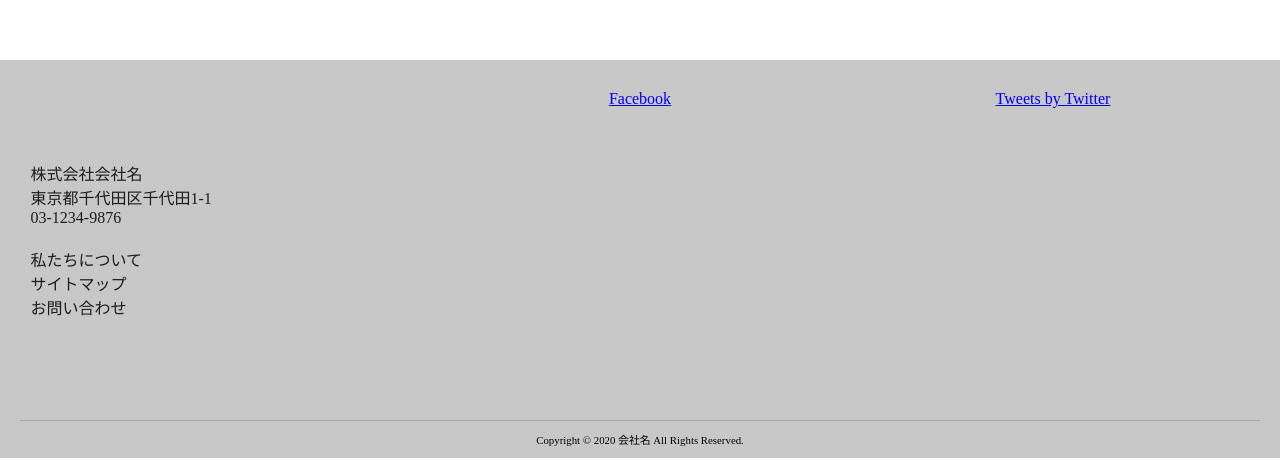
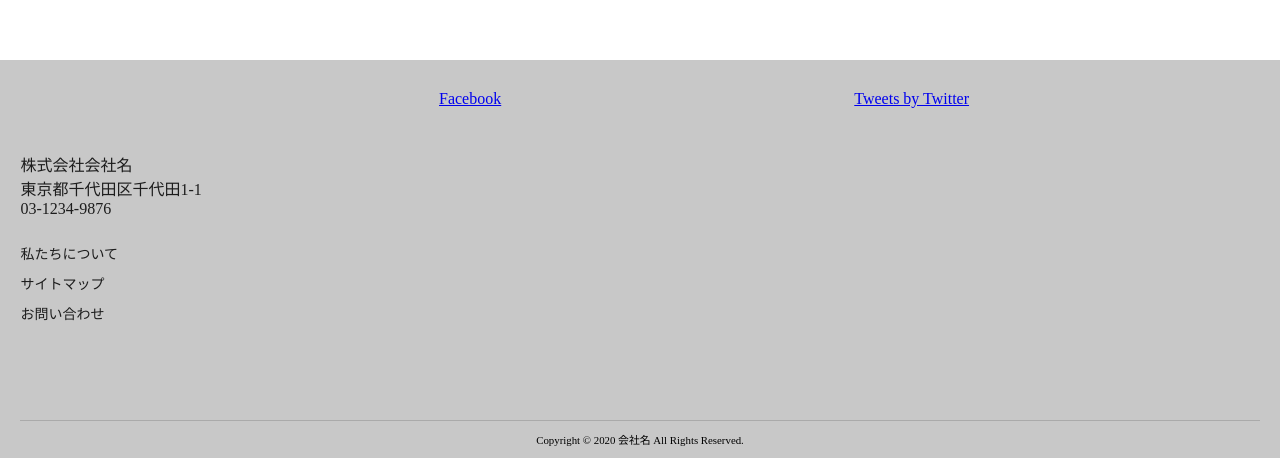
Before and after one commit to h23k/site-footer, a website with bundled scripts: page index.html in a window 1280 px wide. Shown: the part 340-800 px from the top of the page. Built offline with nearby package versions, Linux system fonts and the light colour scheme.

Commit message:
クラスを付けて表示調整

```diff
--- a/index.html
+++ b/index.html
@@ -10,8 +10,8 @@
 
   <div class="container">
     <footer>
-      <div>
-        <div>
+      <div class="top">
+        <div class="about">
           <div>株式会社会社名</div>
           <div>東京都千代田区千代田1-1</div>
           <div>03-1234-9876</div>
@@ -23,7 +23,7 @@
         </div>
         <div>
           <div class="fb-page" data-href="https://www.facebook.com/facebook" data-tabs="timeline" data-width="" data-height="300" data-small-header="true" data-adapt-container-width="true" data-hide-cover="false" data-show-facepile="false"><blockquote cite="https://www.facebook.com/facebook" class="fb-xfbml-parse-ignore"><a href="https://www.facebook.com/facebook">Facebook</a></blockquote></div>
-          <!-- <iframe src="https://www.facebook.com/plugins/page.php?href=https%3A%2F%2Fwww.facebook.com%2Ffacebook&tabs=timeline&width=340&height=300&small_header=true&adapt_container_width=true&hide_cover=false&show_facepile=false&appId=538040773551101" width="340" height="300" style="border:none;overflow:hidden" scrolling="no" frameborder="0" allowTransparency="true" allow="encrypted-media"></iframe> -->
+          <!-- <iframe src="https://www.facebook.com/plugins/page.php?href=https%3A%2F%2Fwww.facebook.com%2Ffacebook&tabs=timeline&width=340&height=300&small_header=true&adapt_container_width=true&hide_cover=false&show_facepile=false&appId=3010161965768703" width="340" height="300" style="border:none;overflow:hidden" scrolling="no" frameborder="0" allowTransparency="true" allow="encrypted-media"></iframe> -->
         </div>
         <div>
           <a class="twitter-timeline" data-height="300" href="https://twitter.com/Twitter?ref_src=twsrc%5Etfw">Tweets by Twitter</a> <script async src="https://platform.twitter.com/widgets.js" charset="utf-8"></script>
@@ -36,7 +36,7 @@
   </div>
 
   <div id="fb-root"></div>
-  <script async defer crossorigin="anonymous" src="https://connect.facebook.net/ja_JP/sdk.js#xfbml=1&version=v7.0&appId=538040773551101&autoLogAppEvents=1"></script>
+  <script async defer crossorigin="anonymous" src="https://connect.facebook.net/ja_JP/sdk.js#xfbml=1&version=v7.0&appId=3010161965768703&autoLogAppEvents=1"></script>
 
   <script src="./index.js"></script>
 </body>
--- a/index.scss
+++ b/index.scss
@@ -12,33 +12,31 @@ footer {
   width: 100%;
   background-color: #c8c8c8;
 
-  & > div {
-    &:first-child {
+  .top {
     display: flex;
     flex-direction: column;
     padding: 30px 5%;
 
     & > div {
-        display: flex;
-        justify-content: center;
       width: 100%;
-        margin-bottom: 30px;
+      max-width: 500px;
+      margin: 0 auto 30px;
+    }
 
-        &:first-child {
-          display: block;
+    .about {
+      order: 1;
       margin-bottom: 0;
-          order: 1;
       color: #1d1d1d;
       font-size: 16px;
       text-align: center;
 
       ul {
         list-style: none;
-            margin-top: 30px;
+        margin-top: 20px;
       }
       li {
-            margin-top: 20px;
-          }
+        padding: 10px 0;
+
         a {
           color: inherit;
           text-decoration: none;
@@ -46,10 +44,9 @@ footer {
       }
     }
   }
-  }
 
   .copyright {
-    margin: 0 1.6%;
+    margin: 0 5%;
     border-top: 1px solid #aaa;
     padding: 10px 0;
     text-align: center;
@@ -59,40 +56,41 @@ footer {
 
 @media screen and (min-width: 768px) {
   footer {
-    & > div {
-      &:first-child {
+    .top {
       flex-direction: row;
-        justify-content: space-between;
+      justify-content: flex-start;
       align-items: center;
+      width: 100%;
       height: 360px;
       padding: 30px 1.6%;
 
       & > div {
-          flex: 1 1 500px;
-          margin-bottom: 0;
-          margin-left: auto;
-          max-width: 500px;
+        flex: 1 1 auto;
+        max-width: 510px;
         height: 100%;
-          padding: 0 10px;
+        margin: 0 0 0 auto;
+        padding-left: 10px;
+      }
 
-          &:first-child {
+      .about {
         order: 0;
-            justify-content: initial;
-            flex-direction: column;
-            margin-left: 0;
-            max-width: none;
+        margin: 0;
+        max-width: initial;
         height: auto;
+        padding-left: 0;
         text-align: initial;
 
         ul {
-              margin-top: 20px;
+          font-size: 14px;
         }
         li {
-              margin-top: 0;
+          padding: 5px 0;
         }
       }
     }
+
+    .copyright {
+      margin: 0 1.6%;
     }
   }
 }
-}
```
Lines whose indentation alone changed are shown as unchanged.
